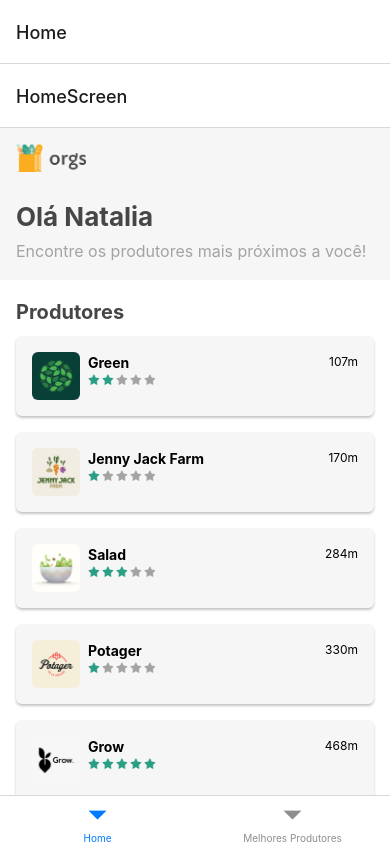
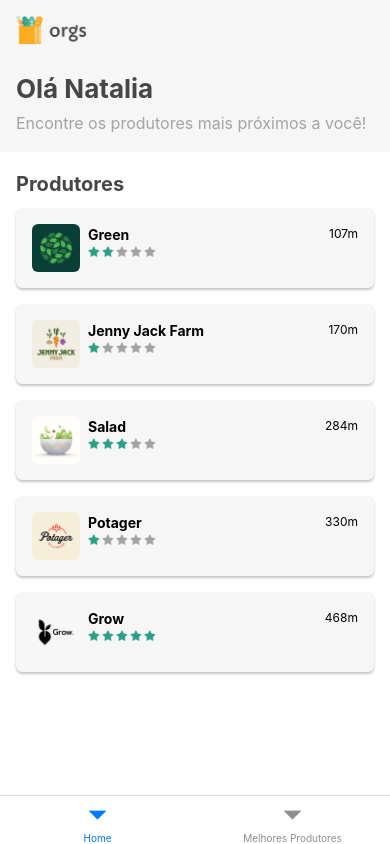
Before and after one commit to alura-cursos/react-native-navegacao-entre-telas, a React Native app: screen /Home in a window 390 px wide. Built offline with nearby package versions, Linux system fonts and the light colour scheme.

Commit message:
Aula 4.1

```diff
--- a/src/componentes/Topo.js
+++ b/src/componentes/Topo.js
@@ -1,4 +1,5 @@
 import React from 'react';
+import { useNavigation } from '@react-navigation/native';
 import { View, Image, StyleSheet, Dimensions, TouchableOpacity } from 'react-native';
 
 import Texto from './Texto';
@@ -11,13 +12,14 @@
 const ALTURA_PADRAO = 270;
 
 export default function Topo({ titulo, imagem = topo, altura = ALTURA_PADRAO }) {
+  const navigation = useNavigation();
   const estilos = funcaoEstilos(altura);
   return <>
     <Image source={imagem} style={estilos.topo} />
     <Gradiente width={largura} height={130 / 360 * largura} style={estilos.gradiente}/>
     <Texto style={estilos.titulo}>{ titulo }</Texto>
     <TouchableOpacity
-      onPress={() => {}}
+      onPress={() => { navigation.goBack() }}
       style={estilos.botaoVoltar}>
       <Image source={voltar} style={estilos.voltar} />
     </TouchableOpacity>
--- a/src/rotas/AppRotas.js
+++ b/src/rotas/AppRotas.js
@@ -10,7 +10,7 @@
 
 export default function AppRotas() {
     return <NavigationContainer>
-      <Tab.Navigator>
+      <Tab.Navigator screenOptions={{ headerShown: false }}>
         <Tab.Screen name='Home' component={ProdutorRotas} />
         <Tab.Screen name='Melhores Produtores' component={MelhoresProdutoresRotas} />
       </Tab.Navigator>
--- a/src/rotas/ProdutorRotas.js
+++ b/src/rotas/ProdutorRotas.js
@@ -7,7 +7,7 @@
 const Stack = createNativeStackNavigator();
 
 export default function ProdutorRotas({ ComponentePrincipal = Home }) {
-    return <Stack.Navigator>
+    return <Stack.Navigator screenOptions={{ headerShown: false }}>
         <Stack.Screen name='HomeScreen' component={ComponentePrincipal} />
         <Stack.Screen name='Produtor' component={Produtor} />
     </Stack.Navigator>
```
